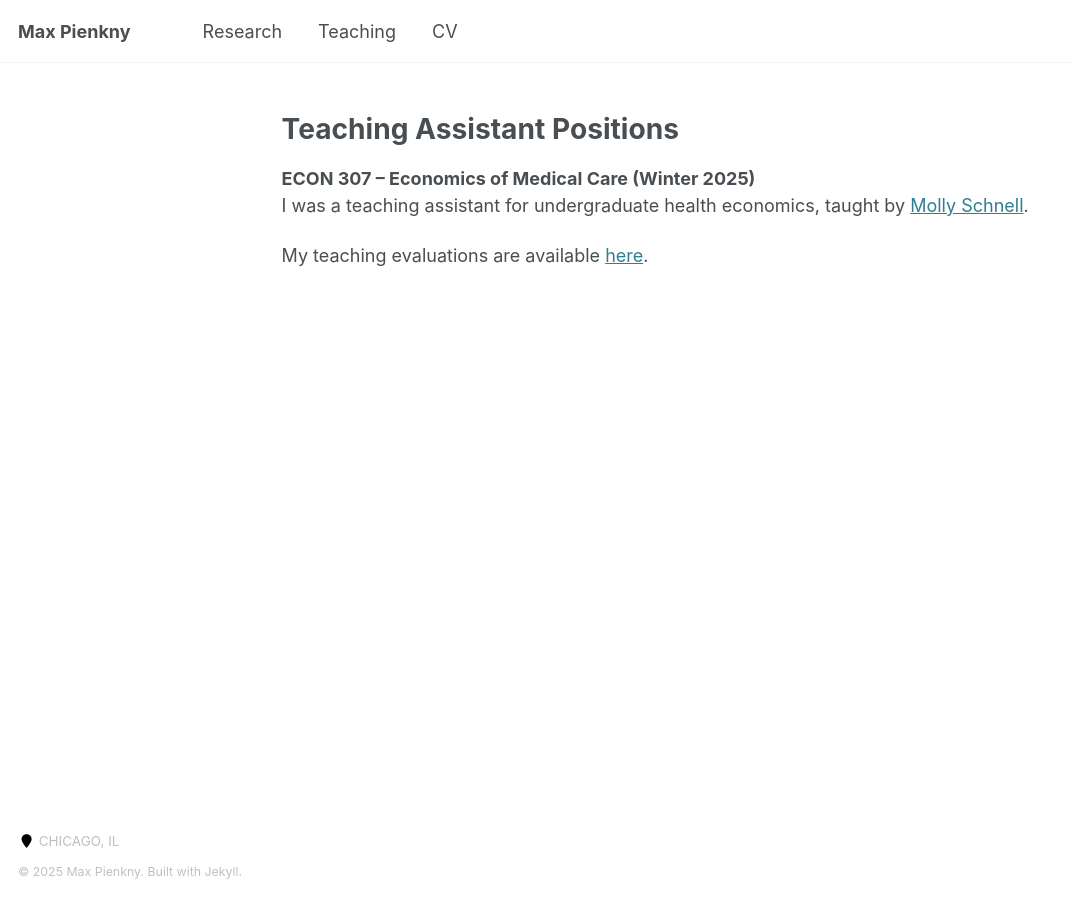
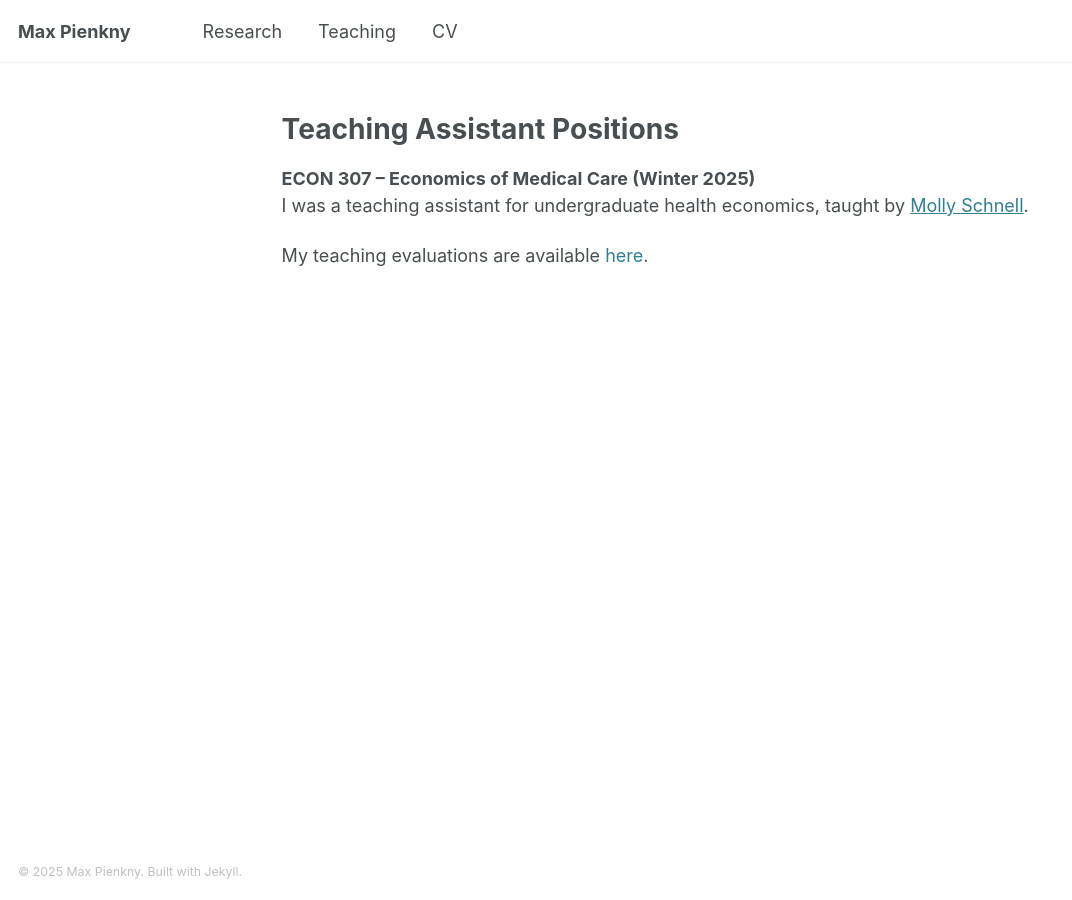
Before and after one commit to maxpienkny/maxpienkny.github.io, a Jekyll site: the page built from _pages/teaching.md, in a window 1280 px wide. Shown: the whole page, without its empty margins (0-1072 px from the left). Built offline with Jekyll 4.4.1, drawn with Linux system fonts in a browser that asks for light colours.

Commit message:
custom links

```diff
--- a/_config.yml
+++ b/_config.yml
@@ -83,7 +83,7 @@ author:
   name             : # "Max Pienkny"
   avatar           : # "profile.png"
   bio              : # "Economics PhD Student at Northwestern University"
-  location         : "Chicago, IL"
+  location         : # "Chicago, IL"
   employer         :
   pubmed           :
   googlescholar    :
--- a/_includes/head/custom.html
+++ b/_includes/head/custom.html
@@ -11,7 +11,7 @@
 <link rel="icon" href="/images/favicon.ico"/>
 <meta name="theme-color" content="#ffffff"/>
 <link rel="stylesheet" href="{{ base_path }}/assets/css/academicons.css"/>
-
+<link rel="stylesheet" href="{{ '/assets/css/custom.css' | relative_url }}">
 
 <!-- Support for MatJax -->
 <script src="https://cdnjs.cloudflare.com/polyfill/v3/polyfill.min.js?features=es6"></script>
--- a/_pages/teaching.md
+++ b/_pages/teaching.md
@@ -12,4 +12,4 @@ author_profile: false
 **ECON 307 &ndash; Economics of Medical Care (Winter 2025)** <br>
 I was a teaching assistant for undergraduate health economics, taught by [Molly Schnell](https://mollyschnell.com/).
 
-My teaching evaluations are available [here](/files/teaching/pienkny_teaching_evals.pdf).
+My teaching evaluations are available <a href="/files/teaching/pienkny_teaching_evals.pdf" class="no-underline">here</a>.
--- /dev/null
+++ b/assets/css/custom.css
@@ -0,0 +1,8 @@
+a.no-underline {
+    text-decoration: none;
+  }
+
+  a.no-underline:hover {
+    text-decoration: underline;
+    color: #1a73e8;
+  }
```
